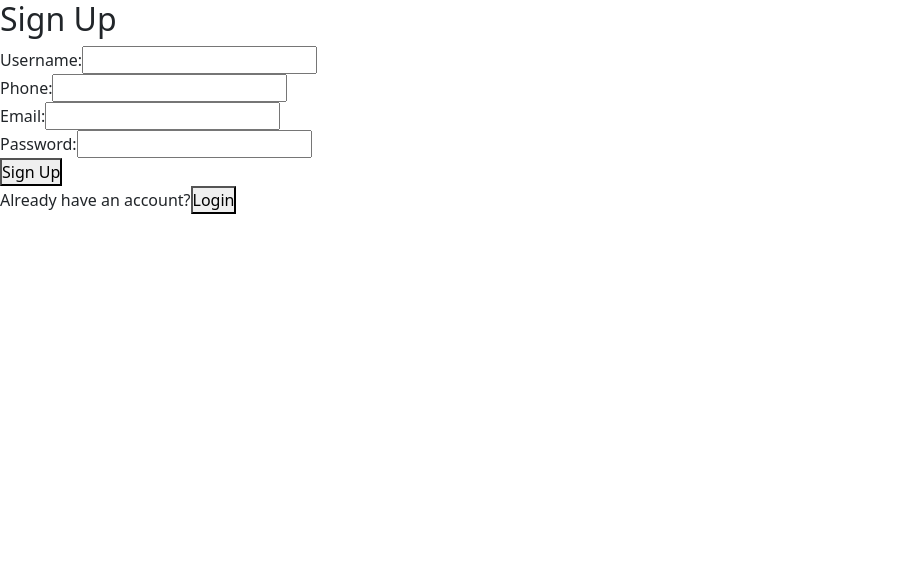
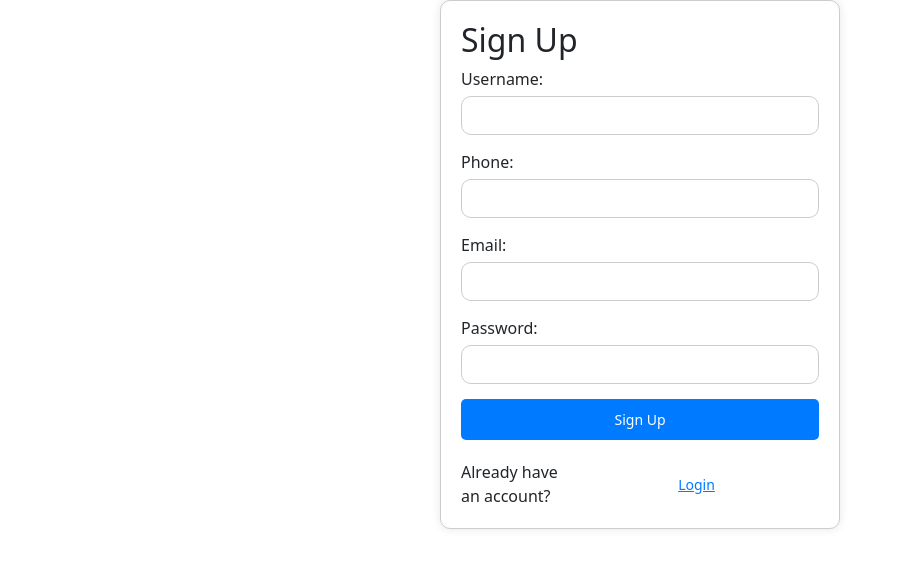
Before and after one commit to prathameshkhandare/Connectcounsellor, a React (Vite) app in the folder Client/: page /register in a window 1280 px wide. Shown: the top 568 px of the page, without its empty margins (0-903 px from the left). Built offline with nearby package versions, Linux system fonts and the light colour scheme.

Commit message:
css for all components

```diff
--- a/Client/src/App.css
+++ b/Client/src/App.css
@@ -196,3 +196,231 @@
     margin: 10px 0;
   }
 }
+
+
+/*Login css */
+.container{
+ margin-top: 10%;
+}
+.login-form-container {
+  max-width: 400px;
+  margin: 0 auto;
+  padding: 20px;
+  border: 1px solid #ccc;
+  border-radius: 10px;
+  box-shadow: 0 0 10px rgba(0, 0, 0, 0.1);
+}
+
+.login-form {
+  display: flex;
+  flex-direction: column;
+}
+
+.form-group {
+  margin-bottom: 15px;
+}
+
+.form-group label {
+  margin-bottom: 5px;
+}
+
+.form-group input {
+  width: 100%;
+  padding: 8px;
+  box-sizing: border-box;
+  border-radius: 5px ;
+}
+
+.login-button {
+  padding: 10px;
+  background-color: #2f84c5;
+  color: #fff;
+  border: none;
+  border-radius: 5px;
+  cursor: pointer;
+}
+
+.login-button:hover {
+  background-color: #218838;
+}
+
+.signup-redirect {
+  display: flex;
+  justify-content: space-between;
+  margin-top: 20px;
+}
+
+.signup-redirect span {
+  align-self: center;
+}
+
+.signup-link {
+  background: none;
+  border: none;
+  color: #007bff;
+  cursor: pointer;
+  text-decoration: underline;
+}
+
+.signup-link:hover {
+  color: #0056b3;
+}
+
+
+
+/*  Signup css */
+
+.signup-form-container {
+  max-width: 400px;
+  margin: 0 auto;
+  padding: 20px;
+  border: 1px solid #ccc;
+  border-radius: 10px;
+  box-shadow: 0 0 10px rgba(0, 0, 0, 0.1);
+}
+
+.signup-form {
+  display: flex;
+  flex-direction: column;
+}
+
+.form-group {
+  margin-bottom: 15px;
+}
+
+.form-group label {
+  margin-bottom: 5px;
+}
+
+.form-group input {
+  width: 100%;
+  padding: 8px;
+  box-sizing: border-box;
+}
+
+.signup-button {
+  padding: 10px;
+  background-color: #007bff;
+  color: #fff;
+  border: none;
+  border-radius: 5px;
+  cursor: pointer;
+}
+
+.signup-button:hover {
+  background-color: #0056b3;
+}
+
+.login-redirect {
+  display: flex;
+  justify-content: space-between;
+  margin-top: 20px;
+}
+
+.login-redirect span {
+  align-self: center;
+}
+
+.login-link {
+  background: none;
+  border: none;
+  color: #007bff;
+  cursor: pointer;
+  text-decoration: underline;
+}
+
+.login-link:hover {
+  color: #0056b3;
+}
+
+
+
+/* Contactus css */
+
+.contact-container {
+  display: flex;
+  justify-content: space-between;
+  padding: 20px;
+  margin-left: 15%;
+  margin-top: 20px;
+  font-family: "Source Serif Pro", Sans-serif;;
+}
+
+.form-container {
+  width: 45%;
+}
+
+.contact-info {
+  width: 45%;
+}
+
+.Send-msg-heading{
+  color: #0f5285;
+  margin: 0 0 20px 0;
+  margin-left: 20%;
+
+
+}
+.contactus-heading{
+  color: #0f5285;
+  margin: 0 0 20px 0;
+  margin-left: 20%;
+
+}
+
+
+.form-group {
+  margin-bottom: 15px;
+}
+
+.form-group input,
+.form-group textarea {
+  width: 100%;
+  padding: 8px;
+  box-sizing: border-box;
+  border: 1px solid #ccc;
+  border-radius: 10px;
+  font-size: 14px;
+}
+
+.form-group input::placeholder,
+.form-group textarea::placeholder {
+  color: #999;
+}
+
+.form-group textarea {
+  height: 100px;
+  resize: vertical;
+}
+
+button {
+  padding: 12px 40px;
+  width: 100%;
+  background-color: #007bff;
+  color: white;
+  border: none;
+  border-radius: 10px;
+  cursor: pointer;
+  font-size: 14px;
+}
+
+button:hover {
+  background-color: #0056b3;
+}
+
+.contact-info h3 {
+  margin-top: 20px;
+  color: #333;
+  display: flex;
+  align-items: center;
+}
+
+.contact-info p {
+  margin: 5px 0;
+}
+
+.contact-info svg {
+  margin-right: 8px;
+  vertical-align: middle;
+  color: #25d366;
+}
```
